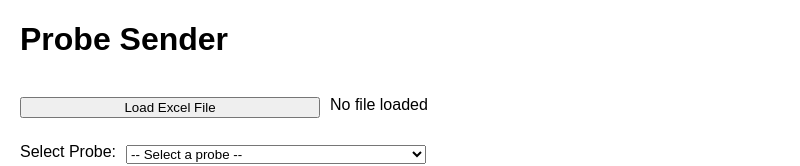
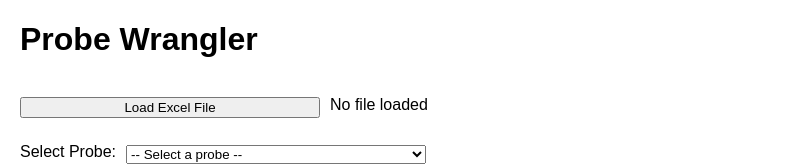
Before and after one commit to ldir-EDB0/probe-gui, an Electron app: page renderer.html in a window 800 px wide. Shown: the top 166 px of the page. Drawn offline with Linux system fonts and the light colour scheme; no server answers.

Commit message:
Slight change of name based on feedback

```diff
--- a/renderer.html
+++ b/renderer.html
@@ -2,7 +2,7 @@
 <html>
 <head>
   <meta charset="UTF-8">
-  <title>Probe Sender</title>
+  <title>Probe Wrangler</title>
   <style>
     body { font-family: sans-serif; margin: 20px; }
     label { display: block; margin-top: 10px; }
@@ -27,7 +27,7 @@
   </style>
 </head>
 <body>
-  <h1>Probe Sender</h1>
+  <h1>Probe Wrangler</h1>
   <div class="horizontal">
     <button id="selectFileBtn">Load Excel File</button>
     <p id="selectedFile">No file loaded</p>
```
Also changed, not shown: package.json (+4 -4 lines), 1 other file.
